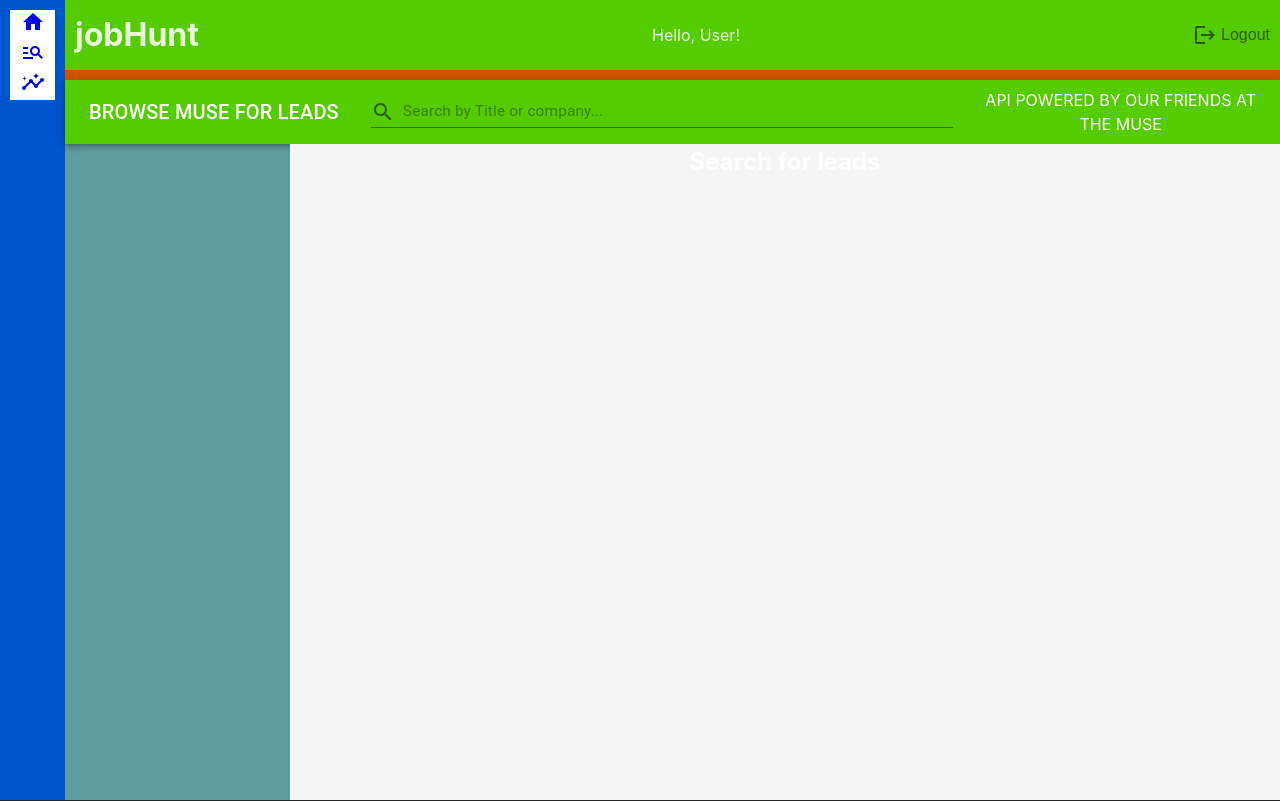
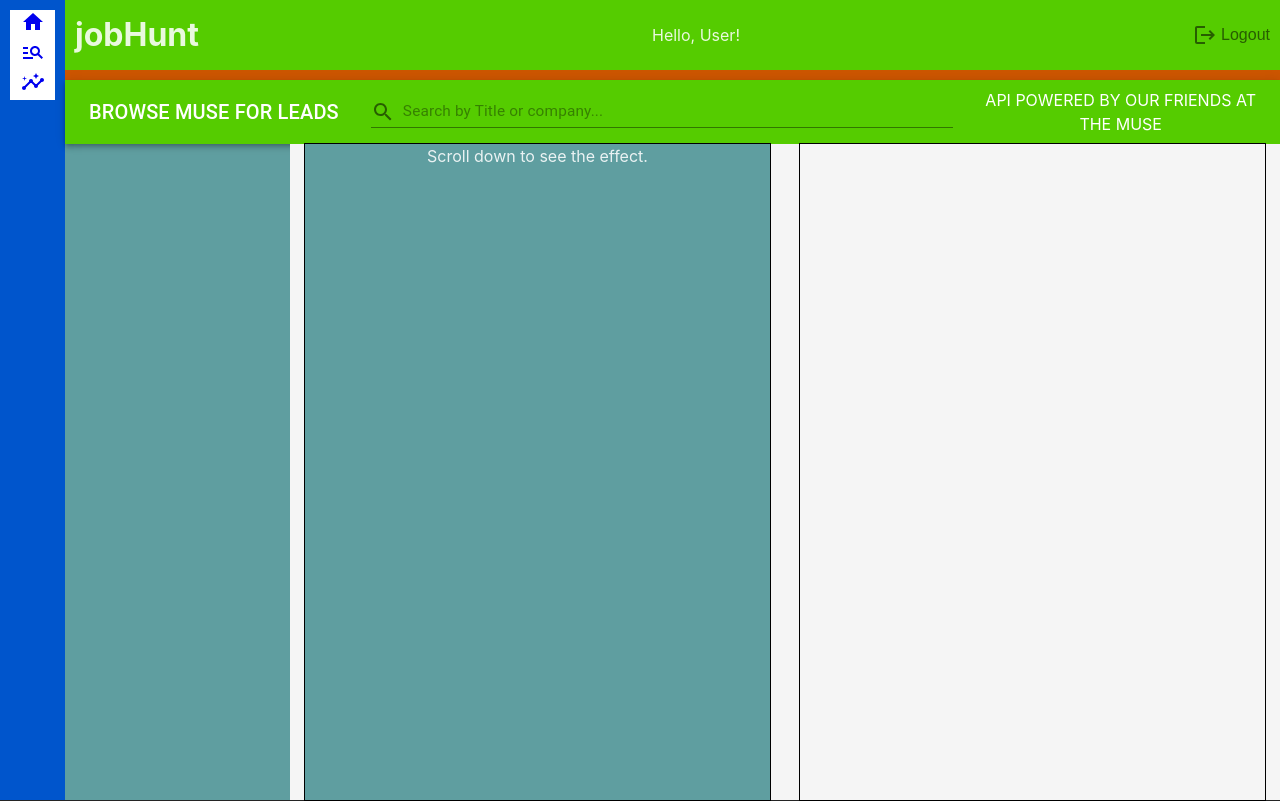
Before and after one commit to chardayneal/jobhunt, a React (Vite) app: page /search in a window 1280 px wide. Built offline with nearby package versions, Linux system fonts and the light colour scheme.

Commit message:
Add scroll component to MuseResults comp

```diff
--- a/src/components/routes/leadSearch/LeadSearch.css
+++ b/src/components/routes/leadSearch/LeadSearch.css
@@ -45,4 +45,39 @@
 
     max-height: calc(100vh - 144px);
     background-color: #f5f5f5;
+
+    display: flex;
+    justify-content: space-around;
+    align-items: center;
 }
+
+.search-container .search-col {
+    width: 47%;
+    border: 1px solid black;
+
+    height: calc(100vh - 144px);
+
+    /* make scrollable */
+}
+
+.search-col .muse-lead-list {
+    background-color: cadetblue;
+
+    height: calc(100vh - 144px);
+
+    overflow: scroll;
+    overflow-y: auto;
+    overflow-x: hidden;
+}
+
+.list-container {
+    position: relative;
+}
+
+.list-container .load-more-btn {
+    position: absolute;
+    bottom: 10px;
+    left: 50%;
+
+    transform: translateX(-50%);
+}
--- a/src/components/routes/leadSearch/LeadSearch.jsx
+++ b/src/components/routes/leadSearch/LeadSearch.jsx
@@ -1,4 +1,5 @@
 import MuseHeader from "./MuseHeader";
+import MuseResults from "./MuseResults";
 
 import './LeadSearch.css';
 
@@ -10,7 +11,8 @@ const LeadSearch = () => {
       <div className="filter-panel"></div>
       <MuseHeader/>
       <div className="search-container">
-        <h2>Search for leads</h2>
+        <MuseResults />
+        <div className="search-col muse-lead-view"></div>
       </div>
     </div>
   )
--- /dev/null
+++ b/src/components/routes/leadSearch/MuseResults.jsx
@@ -0,0 +1,11 @@
+import MuseScroll from "./MuseScroll"
+
+const MuseResults = () => {
+  return (
+    <section className="search-col muse-results">
+      <MuseScroll />
+    </section>
+  )
+}
+
+export default MuseResults
--- /dev/null
+++ b/src/components/routes/leadSearch/MuseScroll.jsx
@@ -0,0 +1,43 @@
+import { useRef, useState, useEffect } from 'react';
+import { Button } from '@mui/material';
+
+const MuseScroll = () => {
+  const [atBottom, setAtBottom] = useState(false);
+  const scrollContainerRef = useRef(null);
+
+  useEffect(() => {
+    const handleScroll = () => {
+      const element = scrollContainerRef.current;
+      if (element.scrollHeight - element.scrollTop === element.clientHeight) {
+        setAtBottom(true);
+        console.log('Reached the bottom!');
+        // Load more content or perform other actions
+      } else {
+        setAtBottom(false);
+      }
+    };
+
+    const element = scrollContainerRef.current;
+    element.addEventListener('scroll', handleScroll);
+
+    // Clean up the event listener on unmount
+    return () => {
+      element.removeEventListener('scroll', handleScroll);
+    };
+  }, []);
+
+  return (
+    <div
+      className='muse-lead-list'
+      ref={scrollContainerRef}>
+      <div className='list-container' style={{ height: '1000px' }}>
+        <p>Scroll down to see the effect.</p>
+        {atBottom && <Button className='load-more-btn' variant="contained" size="large">
+          LOAD MORE RESULTS
+        </Button>}
+      </div>
+    </div>
+  );
+};
+
+export default MuseScroll;
```
